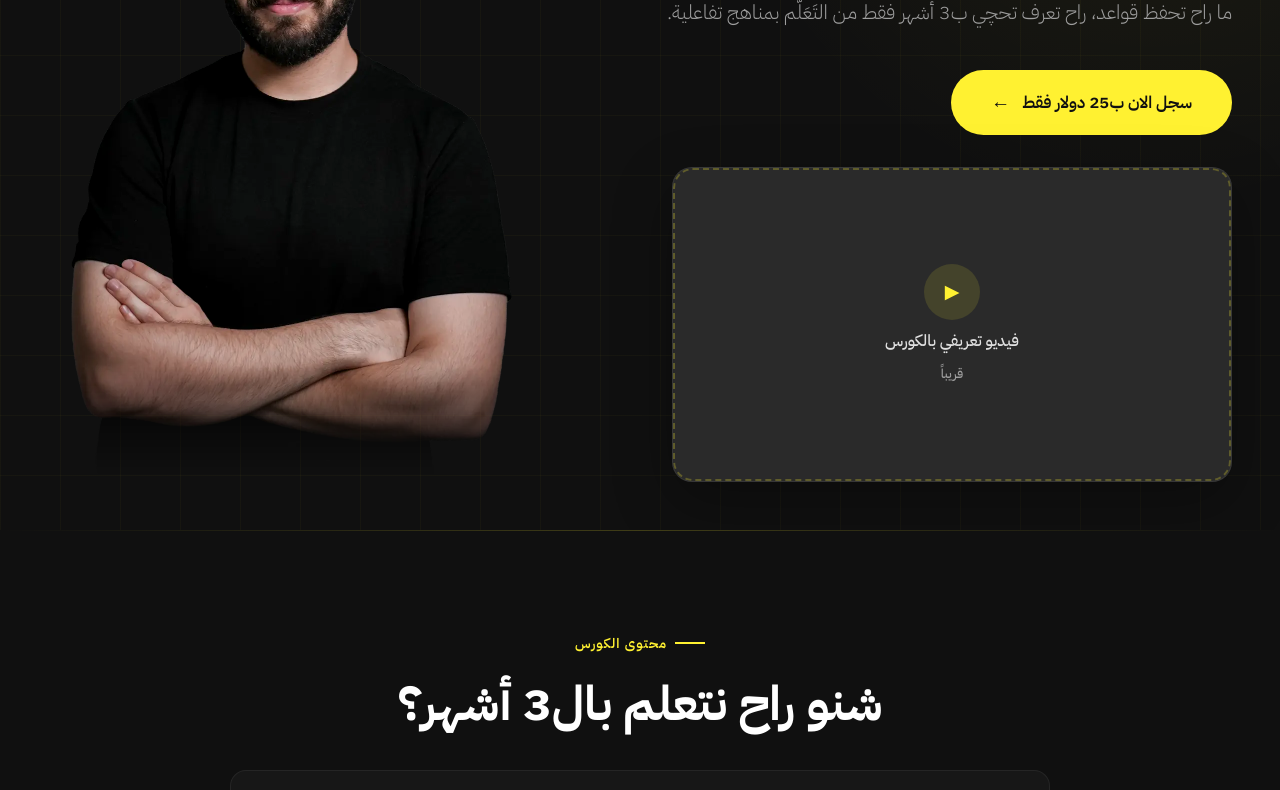
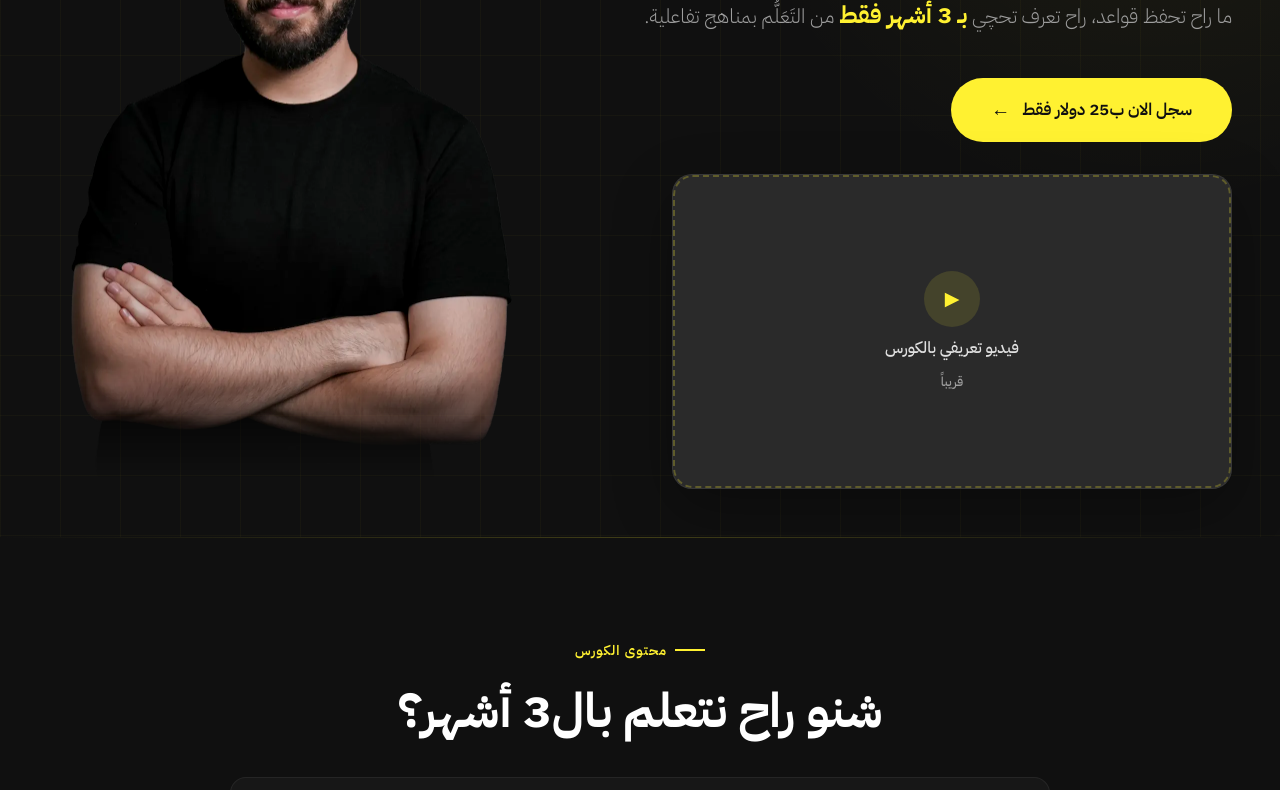
Before and after one commit to mustafasala7iq/portfolio, a plain HTML site: page index.html in a window 1280 px wide. Shown: the part 365-1155 px from the top of the page. Drawn offline with Linux system fonts and the light colour scheme.

Commit message:
Speak 360 page: make 3 months stand out in the hero
Co-Authored-By: Claude Opus 5.5 <noreply@anthropic.com>
Claude-Session: https://claude.ai/code/session_01WHp9QWeuJUvd8cHPpbicMG

```diff
--- a/index.html
+++ b/index.html
@@ -59,7 +59,7 @@
           <span class="highlight">ب25 دولار فقط!</span>
         </h1>
         <p class="hero-subtitle">
-          ما راح تحفظ قواعد، راح تعرف تحچي ب3 أشهر فقط من التَعَلُّم بمناهج تفاعلية.
+          ما راح تحفظ قواعد، راح تعرف تحچي <strong class="hl-months">بـ 3 أشهر فقط</strong> من التَعَلُّم بمناهج تفاعلية.
         </p>
         <a href="https://docs.google.com/forms/d/13ZUZqCmBGMQcJB7MeO0cHFCkAbfkSeQ7AxiD7_lYfg4/viewform" class="hero-cta"
           id="enrollBtn" target="_blank" rel="noopener noreferrer">
--- a/style.css
+++ b/style.css
@@ -1308,3 +1308,10 @@ img {
     line-height: 1.6;
   }
 }
+
+.hl-months {
+  font-size: 1.2em;
+  color: var(--yellow);
+  font-weight: 700;
+  white-space: nowrap;
+}
```
